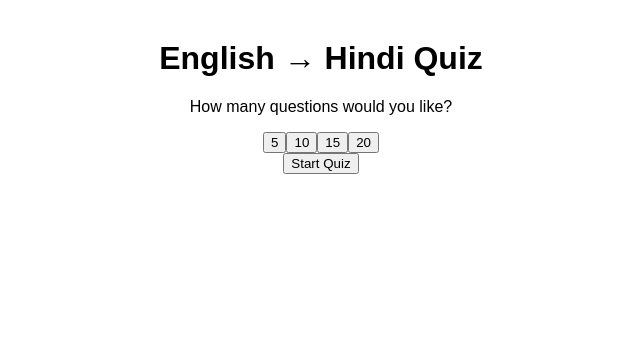
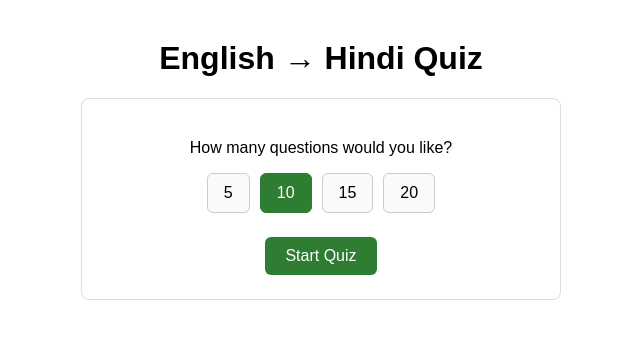
Before and after one commit to neerajkattal/english-hindi-quiz-game, a React (Create React App) app in the folder frontend/: page / in a window 1280 px wide. Shown: the top 338 px of the page, without its empty margins (319-959 px from the left). Built offline with nearby package versions, Linux system fonts and the light colour scheme.

Commit message:
Add styling for setup and results screens

```diff
--- a/frontend/src/App.css
+++ b/frontend/src/App.css
@@ -64,3 +64,84 @@
 .next-button:hover {
   background: #256428;
 }
+
+.setup-screen {
+  border: 1px solid #ddd;
+  border-radius: 8px;
+  padding: 24px;
+}
+
+.question-count-options {
+  display: flex;
+  justify-content: center;
+  gap: 10px;
+  margin: 16px 0;
+}
+
+.count-button {
+  font-size: 16px;
+  padding: 10px 16px;
+  border: 1px solid #ccc;
+  border-radius: 6px;
+  background: #fafafa;
+  cursor: pointer;
+}
+
+.count-button.selected {
+  background: #2e7d32;
+  color: white;
+  border-color: #2e7d32;
+}
+
+.start-button {
+  margin-top: 8px;
+  font-size: 16px;
+  padding: 10px 20px;
+  border: none;
+  border-radius: 6px;
+  background: #2e7d32;
+  color: white;
+  cursor: pointer;
+}
+
+.start-button:hover {
+  background: #256428;
+}
+
+.results-screen {
+  border: 1px solid #ddd;
+  border-radius: 8px;
+  padding: 24px;
+  text-align: left;
+}
+
+.final-score {
+  font-weight: bold;
+  font-size: 18px;
+  text-align: center;
+}
+
+.results-list {
+  list-style: none;
+  padding: 0;
+}
+
+.results-list li {
+  display: flex;
+  flex-direction: column;
+  padding: 10px;
+  margin-bottom: 8px;
+  border-radius: 6px;
+}
+
+.result-correct {
+  background: #e8f5e9;
+}
+
+.result-wrong {
+  background: #ffebee;
+}
+
+.result-word {
+  font-weight: bold;
+}
```
